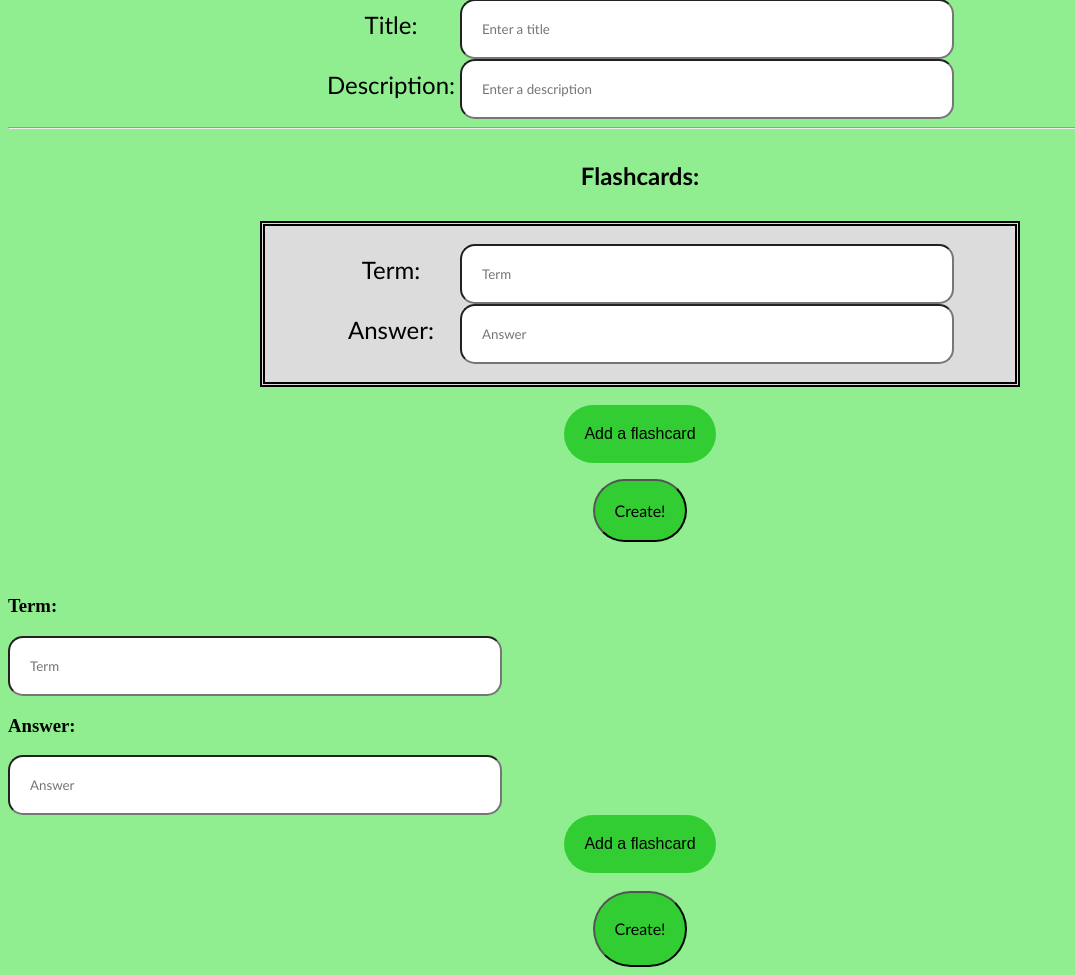
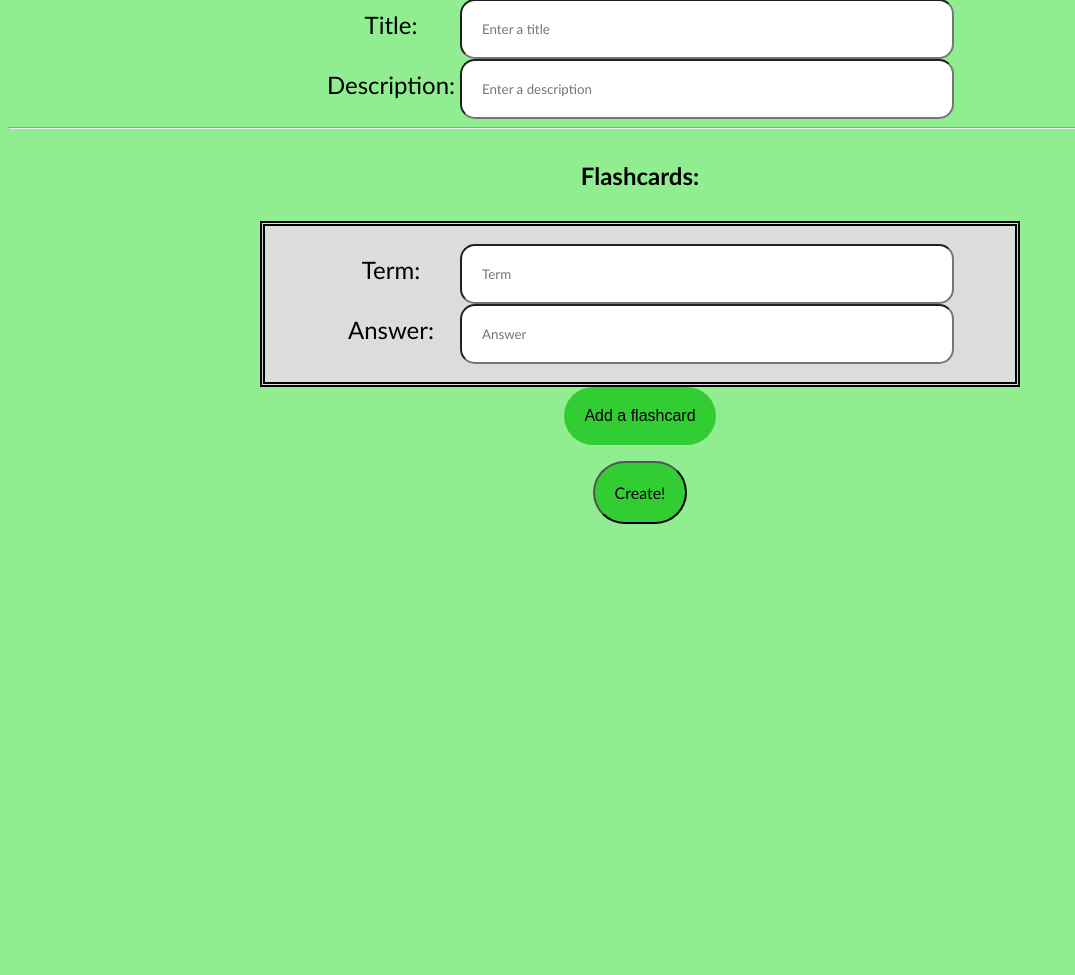
Before and after one commit to Mannendri/learnetic, a Flask app: page /create in a window 1280 px wide. Shown: the part 287-1262 px from the top of the page, without its empty margins (0-1075 px from the left). After the commit the page ends 811 px from the top, so only its background shows below. Run offline with Flask 2, Linux system fonts and the light colour scheme.

Commit message:
more updates

```diff
--- a/templates/create.html
+++ b/templates/create.html
@@ -55,10 +55,6 @@
     <br>
 
     </div>
-    </form>
-    <br>
-
-    <!--Button and input type submit-->
 
     <button class="button"> Add a flashcard</button>
 
@@ -66,22 +62,14 @@
     <input type = "submit" value = "Create!" />
     </p>
 
+    </form>
+    <br>
 
-        <br>
+    <!--Button and input type submit-->
 
-        <h3>Term:</h3>
-            <input type="text" name="Term" placeholder="Term">
-        <br>
-        <h3>Answer:</h3>
-            <input type="text" name="Answer" placeholder="Answer">
-        <br>
-        <button class="button"> Add a flashcard</button>
-        <br>
-        <input class= "break" type = "submit" value = "Create!" />
+    <!--[Mannendri here] I moved the submit button inside of the form element. The form
+        won't submit otherwise-->
 
-        <!--[Mannendri here] I moved the submit button inside of the form element. The form
-        won't submit otherwise-->
-    </form>
 
 
 
--- a/templates/index.html
+++ b/templates/index.html
@@ -12,7 +12,6 @@
 
     <img src = "/static/Title.JPG">
 
-    <h1>Title</h1>
     <ul>
         {% for set in sets %}
             <li>{{ set["name"] }} : {{ set["description"] }}</li>
```
